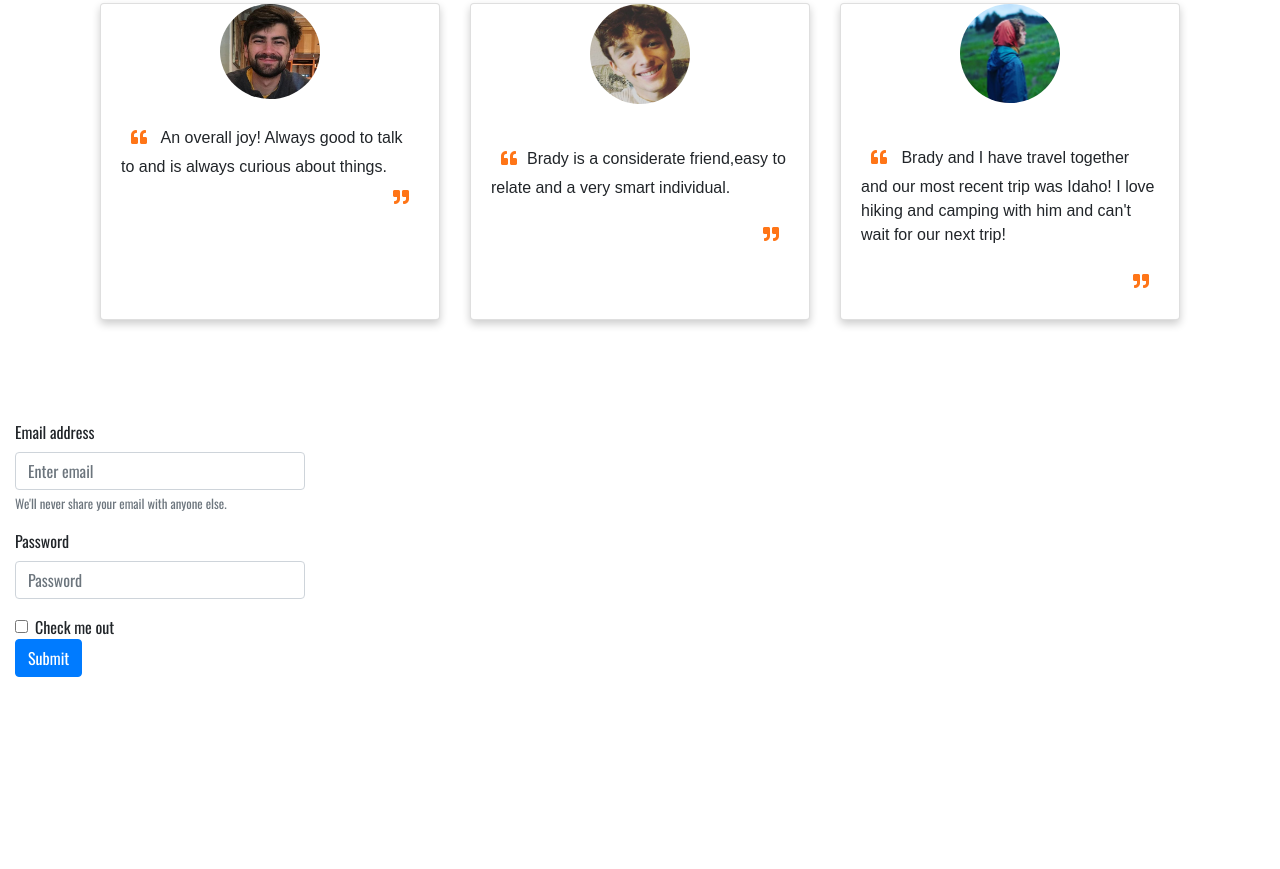
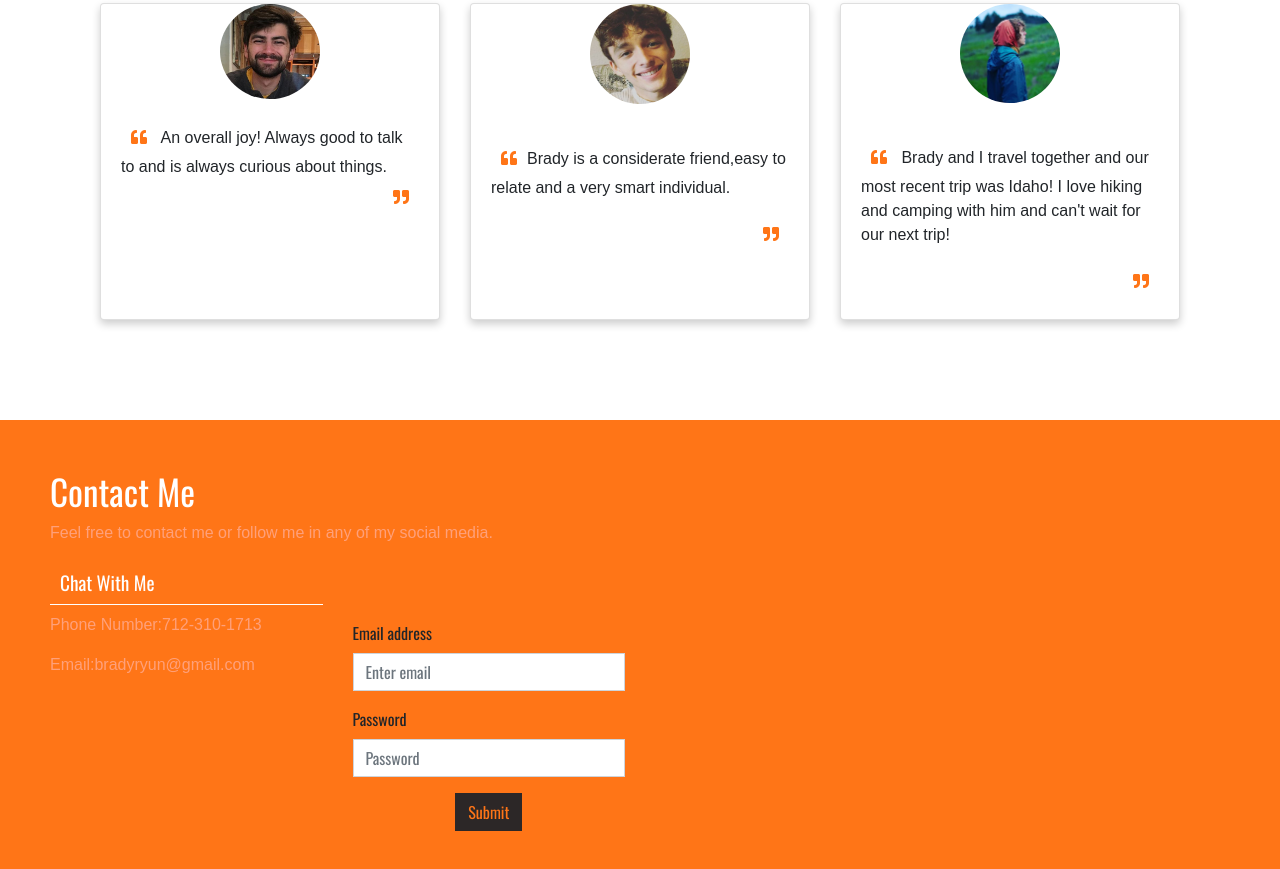
Before and after one commit to GriseldaZBalmaceda/BioSITEE, a plain HTML site: page BradyWebsite/index.html in a window 1280 px wide. Shown: the part 2554-3423 px from the top of the page. Before the commit the page ends 3231 px from the top, so only its background shows below. Drawn offline with nearby package versions, Linux system fonts and the light colour scheme.

Commit message:
customizing footer

```diff
--- a/BradyWebsite/index.html
+++ b/BradyWebsite/index.html
@@ -147,14 +147,16 @@
             <div class="card">
                 <img class="card-img-top circle" src="images/devin.PNG" alt="Devin Oien Bradys Friend" />
                 <div class="card-body">
-                    <p><p><i class="fas fa-quote-left"></i>Brady is a considerate friend,easy to relate and a very smart individual.<p><i class="fas fa-quote-right"></i> </p>
+                    <p>
+                        <p><i class="fas fa-quote-left"></i>Brady is a considerate friend,easy to relate and a very smart individual.<p><i class="fas fa-quote-right"></i> </p>
                 </div>
             </div>
             <div class="card">
                 <img class="card-img-top circle" src="images/elijah.PNG" alt="Elijah Ives Bradys Friend" />
                 <div class="card-body">
-                    <p> <p><i class="fas fa-quote-left"></i>
-                       Brady and I have travel together and our most recent trip was Idaho! I love hiking and camping with him and can't wait for our next trip!
+                    <p>
+                        <p><i class="fas fa-quote-left"></i>
+                            Brady and I travel together and our most recent trip was Idaho! I love hiking and camping with him and can't wait for our next trip!
                             <p><i class="fas fa-quote-right"></i>
                             </p>
                 </div>
@@ -169,25 +171,40 @@
 
     <!--Footer-->
     <footer>
-        <div class="col-md-12 col-lg-3 Form">
-            <form>
+        <div class="row">
+            <div class="col-lg-8">
+
+                <h2>Contact Me</h2>
+                <p>Feel free to contact me or follow me in any of my social media.</p>
+            </div>
+</div>
+<div class="row">
+<div class="col-md-3 col-lg-3 col-xs-12">
+    <h3>Chat With Me</h3>
+    <p>Phone Number:<a href="tel:712-223-8841">712-310-1713</a></p>
+    <p>Email:<a href="mailto:bradyryun@gmail.com">bradyryun@gmail.com</a></p>
+</div>
+            <div class="col-md-12 col-lg-3 ContactForm">
+
                         <div class="form-group">
                             <label for="exampleInputEmail1">Email address</label>
                             <input type="email" class="form-control" id="exampleInputEmail1" aria-describedby="emailHelp" placeholder="Enter email">
-                    <small id="emailHelp" class="form-text text-muted">We'll never share your email with anyone else.</small>
                         </div>
                         <div class="form-group">
                             <label for="exampleInputPassword1">Password</label>
                             <input type="password" class="form-control" id="exampleInputPassword1" placeholder="Password">
                         </div>
-                <div class="form-check">
-                    <input type="checkbox" class="form-check-input" id="exampleCheck1">
-                    <label class="form-check-label" for="exampleCheck1">Check me out</label>
+                        <button type="submit" class="btn" style="text-align: center">Submit</button>
+                    </form>
+
+
             </div>
-                <button type="submit" class="btn btn-primary">Submit</button>
-            </form>
+
 </div>
-    </footer>
+
+
+
+
     </footer>
     <script>
         window.onscroll = function () {
--- a/BradyWebsite/style.css
+++ b/BradyWebsite/style.css
@@ -18,9 +18,7 @@ p{
     font-family:'Oswald', sans-serif;
     font-size: 12em;
 }
-h2{
-    font-family: 'Exo 2', sans-serif;
-}
+
 .homePicture {
     filter: brightness(.8);
     background-image: url("images/home2.JPG");
@@ -131,9 +129,6 @@ border-radius: 50%
     opacity:.6;
 
 }
-.card{
-    z-index: -1;
-}
 
 .moreInfo{
     position: absolute;
@@ -219,3 +214,52 @@ display: none;
     padding:10px;
     float: right;
 }
+footer h2{
+    color:white;
+    font-size: 2.2em;
+
+}
+footer h3{
+    padding: 10px;
+    color:white;
+    font-size: 1.2em;
+    border-bottom: 1px solid white;
+
+
+}
+footer p{
+    color: lightsalmon;
+    font-size: 1em;
+}
+
+footer{
+    background-color:#FF7517;
+    padding:50px;
+}
+.ContactForm{
+    margin-top: 60px;
+    text-align:center;
+}
+.form-control{
+    border-radius:0!important;
+}
+.btn{
+    color:#FF7517;
+    background-color:#2C2727 ;
+    border-radius: 0!important;
+}
+.form-group label{
+    float:left;
+}
+a:link{
+    color:lightsalmon;
+}
+a:visited{
+    color: #272727;
+}
+a:active{
+    color:#2C2727;
+}
+a:hover{
+    color:#272727
+}
```
Lines whose indentation alone changed are shown as unchanged.
